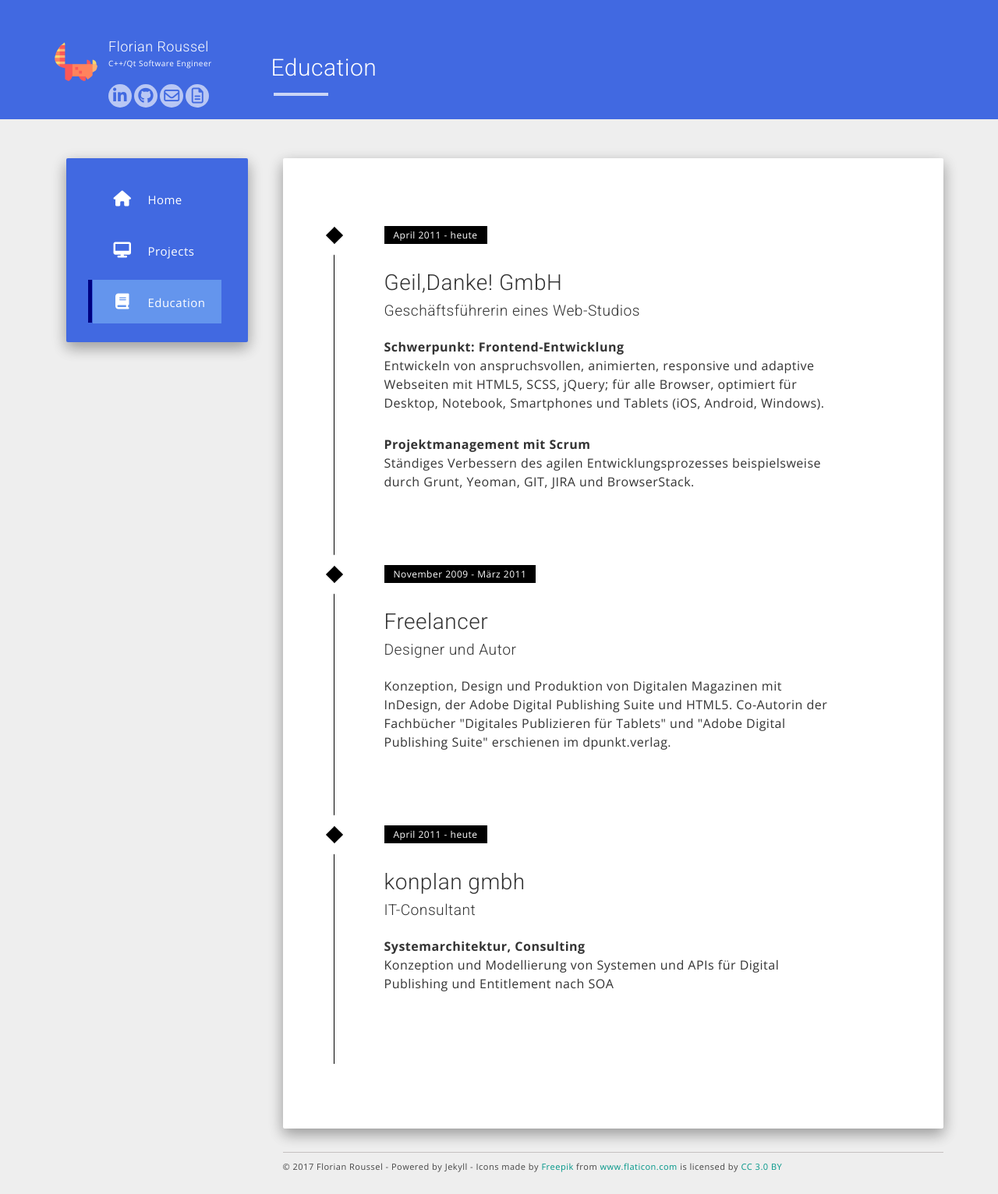
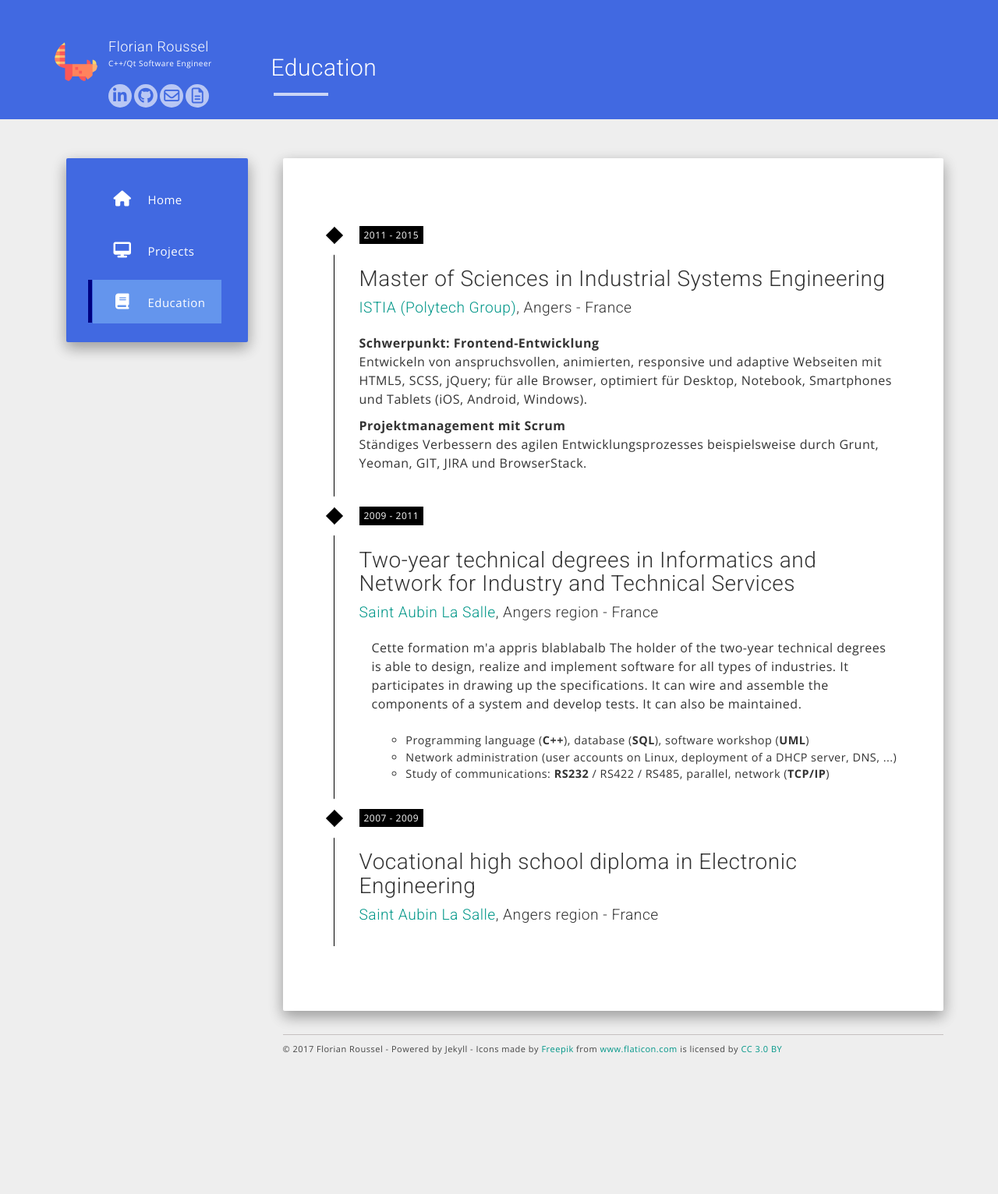
Before and after one commit to clement-roblot/karlito139.github.io, a Jekyll site: the page built from education.md, in a window 1280 px wide. Shown: the whole page at 78% size. Built offline with Jekyll 4.4.1, drawn with Linux system fonts in a browser that asks for light colours; nearby versions of some CDN libraries; after the commit the page ends 1381 px from its top, so only the background shows below that.

Commit message:
- Début d'ajout de texte de formations.

```diff
--- a/education.md
+++ b/education.md
@@ -7,9 +7,9 @@
   <li class="timeline-event">
     <label class="timeline-event-icon"></label>
     <div class="timeline-event-copy">
-      <p class="timeline-event-thumbnail">April 2011 - heute</p>
-      <h3>Geil,Danke! GmbH</h3>
-      <h4>Geschäftsführerin eines Web-Studios</h4>
+      <p class="timeline-event-thumbnail">2011 - 2015</p>
+      <h3>Master of Sciences in Industrial Systems Engineering</h3>
+      <h4><a href="http://www.istia.univ-angers.fr/en/education/automation-and-computer-engineering.html" target="_blank">ISTIA (Polytech Group)</a>, Angers - France</h4>
       <p><strong>Schwerpunkt: Frontend-Entwicklung</strong><br>Entwickeln von anspruchsvollen, animierten, responsive und adaptive Webseiten mit HTML5, SCSS, jQuery; für alle Browser, optimiert für Desktop, Notebook, Smartphones und Tablets (iOS, Android, Windows).</p>
       <p><strong>Projektmanagement mit Scrum</strong><br>Ständiges Verbessern des agilen Entwicklungsprozesses beispielsweise durch Grunt, Yeoman, GIT, JIRA und BrowserStack.</p>
     </div>
@@ -17,19 +17,28 @@
   <li class="timeline-event">
     <label class="timeline-event-icon"></label>
     <div class="timeline-event-copy">
-      <p class="timeline-event-thumbnail">November 2009 - März 2011</p>
-      <h3>Freelancer</h3>
-      <h4>Designer und Autor</h4>
-      <p>Konzeption, Design und Produktion von Digitalen Magazinen mit InDesign, der Adobe Digital Publishing Suite und HTML5. Co-Autorin der Fachbücher "Digitales Publizieren für Tablets" und "Adobe Digital Publishing Suite" erschienen im dpunkt.verlag.</p>
+      <p class="timeline-event-thumbnail">2009 - 2011</p>
+      <h3>Two-year technical degrees in Informatics and Network for Industry and Technical Services</h3>
+      <h4><a href="http://www.saintaubinlasalle.fr/superieur/les-bts-de-sals/bts-sn-ir" target="_blank">Saint Aubin La Salle</a>, Angers region - France</h4>
+      <div class="training">
+        Cette formation m'a appris blablabalb
+        The holder of the two-year technical degrees is able to design, realize and implement software for all types of industries. It participates in drawing up the specifications. It can wire and assemble the components of a system and develop tests. It can also be maintained.
+        <br/>
+        <br/>
+        <ul>
+          <li>Programming language (<b>C++</b>), database (<b>SQL</b>), software workshop (<b>UML</b>)</li>
+          <li>Network administration (user accounts on Linux, deployment of a DHCP server, DNS, ...)</li>
+          <li>Study of communications: <b>RS232</b> / RS422 / RS485, parallel, network (<b>TCP/IP</b>)</li>
+        </ul>
+      </div>
     </div>
   </li>
   <li class="timeline-event">
     <label class="timeline-event-icon"></label>
     <div class="timeline-event-copy">
-      <p class="timeline-event-thumbnail">April 2011 - heute</p>
-      <h3>konplan gmbh</h3>
-      <h4>IT-Consultant</h4>
-      <p><strong>Systemarchitektur, Consulting</strong><br>Konzeption und Modellierung von Systemen und APIs für Digital Publishing und Entitlement nach SOA</p>
+      <p class="timeline-event-thumbnail">2007 - 2009</p>
+      <h3>Vocational high school diploma in Electronic Engineering</h3>
+      <h4><a href="http://www.saintaubinlasalle.fr/superieur/les-bts-de-sals/bts-sn-ir" target="_blank">Saint Aubin La Salle</a>, Angers region - France</h4>
     </div>
   </li>
 </ul>
--- a/static/css/timeline.css
+++ b/static/css/timeline.css
@@ -49,11 +49,11 @@
     box-shadow: inset 40em 0 0 0 #4169E1;
 }
 .timeline-event-copy {
-    padding: 2em;
+    padding: 2em 2em 0em 2em;
     position: relative;
     top: -1.875em;
-    left: 4em;
-    width: 80%;
+    left: 2em;
+    width: 95%;
 }
 .timeline-event-copy h3 {
     font-size: 1.75em;
@@ -64,9 +64,6 @@
 }
 .timeline-event-copy strong {
     font-weight: 700;
-}
-.timeline-event-copy p:not(.timeline-event-thumbnail) {
-    padding-bottom: 1.2em;
 }
 .timeline-event-icon {
     -moz-transition: -moz-transform 0.2s ease-in;
@@ -88,11 +85,6 @@
     height: 1em;
 }
 .timeline-event-thumbnail {
-    -moz-transition: box-shadow 0.5s ease-in 0.1s;
-    -o-transition: box-shadow 0.5s ease-in 0.1s;
-    -webkit-transition: box-shadow 0.5s ease-in;
-    -webkit-transition-delay: 0.1s;
-    transition: box-shadow 0.5s ease-in 0.1s;
     color: white;
     font-size: 0.75em;
     background-color: black;
@@ -100,6 +92,12 @@
     -webkit-box-shadow: inset 0 0 0 0em #6495ED;
     box-shadow: inset 0 0 0 0em #6495ED;
     display: inline-block;
-    margin-bottom: 1.2em;
-    padding: 0.25em 1em 0.2em 1em;
+    padding: 0.25em 0.5em 0.2em 0.5em;
 }
+.training {
+    padding-left: 1em;
+}
+.training li {
+    margin-left: 2em;
+    font-size: 0.90em;
+}
```
